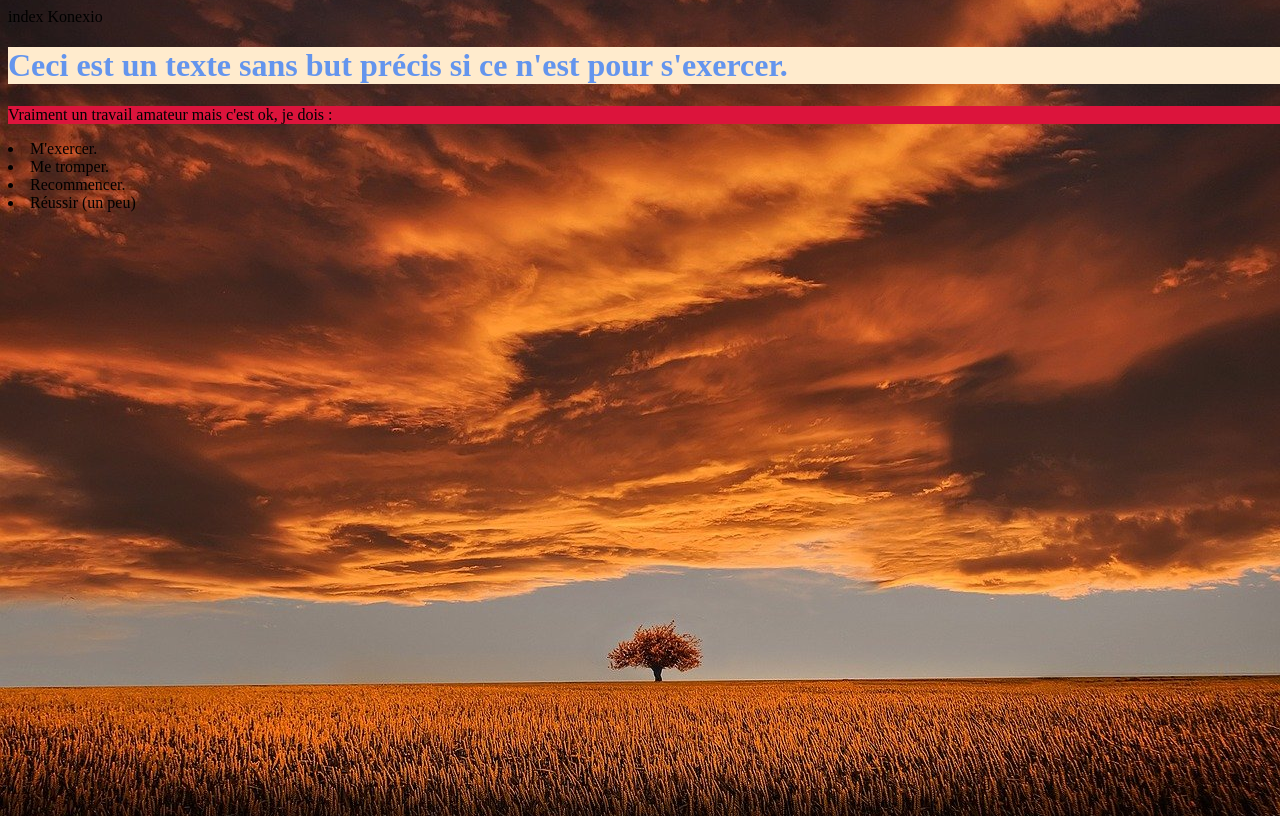
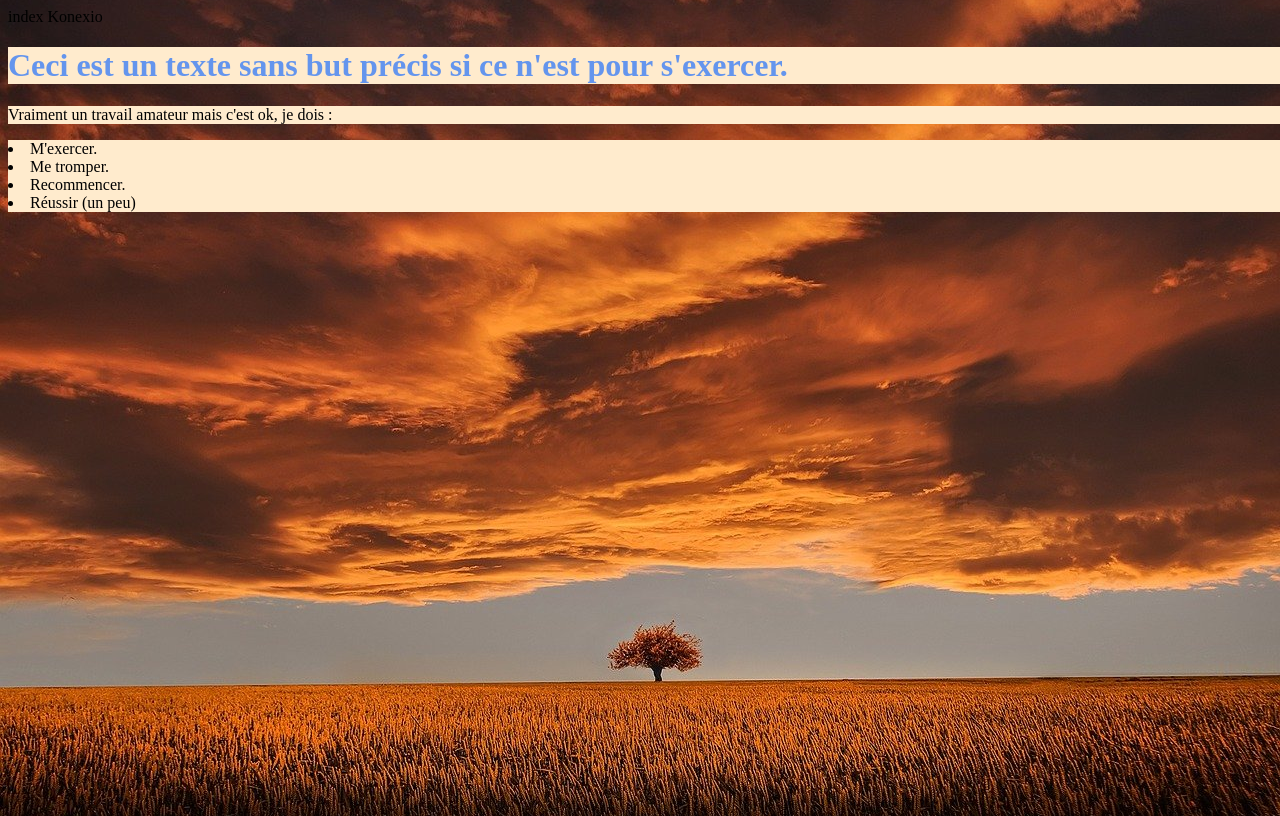
Before and after one commit to Ismail51/git-first-step, a plain HTML site: page index.html in a window 1280 px wide. Drawn offline with Linux system fonts and the light colour scheme.

Commit message:
background image and background color

```diff
--- a/css/style.css
+++ b/css/style.css
@@ -3,7 +3,10 @@ h1 {
     color: cornflowerblue;
 }
 p {
-    background-color: crimson;
+    background-color: blanchedalmond;
+}
+li{
+    background-color: blanchedalmond;
 }
 body {
 background-image: url("../images/arbre.jpg");
```
